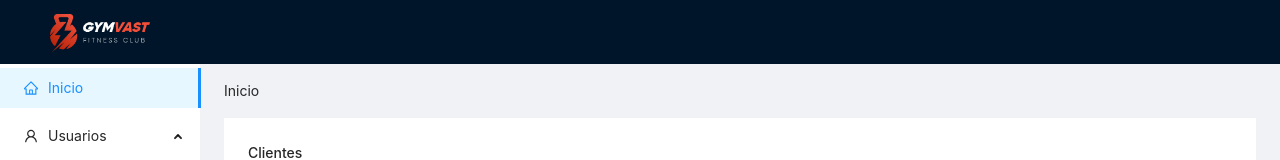
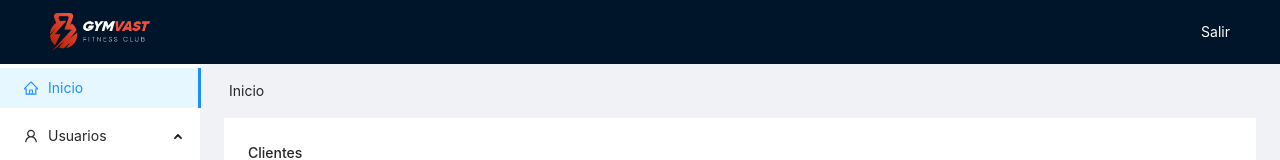
Before and after one commit to aranibar28/back-office, a React (Create React App) app: page /clientes in a window 1280 px wide. Shown: the top 160 px of the page. Built offline with nearby package versions, Linux system fonts and the light colour scheme.

Commit message:
add menu

```diff
--- a/src/App.js
+++ b/src/App.js
@@ -11,7 +11,7 @@ import {
   QuestionCircleOutlined,
 } from "@ant-design/icons";
 import { RouterMain } from "./router";
-/* import { TodoList } from "./todo-list"; */
+import { HeaderContainer } from "./components/header";
 
 const { SubMenu } = Menu;
 const { Header, Content, Sider } = Layout;
@@ -19,10 +19,8 @@ const { Header, Content, Sider } = Layout;
 export function App() {
   return (
     <Layout className="wrapper">
-      <Header className="header">
-        <div>
-          <img src="../logo-red.png" alt="logo" className="slogan" />
-        </div>
+      <Header>
+        <HeaderContainer />
       </Header>
       <Layout>
         <Sider width={200} className="site-layout-background">
@@ -69,18 +67,11 @@ export function App() {
           </Menu>
         </Sider>
         <Layout style={{ padding: "0 24px 24px" }}>
-          <Breadcrumb style={{ margin: "16px 0" }}>
+          <Breadcrumb style={{ margin: "16px 5px" }}>
             <Breadcrumb.Item>Inicio</Breadcrumb.Item>
           </Breadcrumb>
-          <Content
-            className="site-layout-background"
-            style={{
-              padding: 24,
-              margin: 0,
-              minHeight: 280,
-            }}
-          >
-            <RouterMain />
+          <Content className="content site-layout-background">
+            <RouterMain /> {/* <- AQUI VAN TODAS LAS VISTAS */}
           </Content>
         </Layout>
       </Layout>
--- /dev/null
+++ b/src/components/header/index.js
@@ -0,0 +1,8 @@
+export function HeaderContainer() {
+  return (
+    <div className="header-container">
+      <img src="../logo-red.png" alt="logo" className="logo" />
+      <span>Salir</span>
+    </div>
+  );
+}
--- a/src/modules/reservas/containers/reservas-schedule/index.jsx
+++ b/src/modules/reservas/containers/reservas-schedule/index.jsx
@@ -1,7 +1,19 @@
+import { /* Form */ Input, Button, DatePicker } from "antd";
+const { RangePicker } = DatePicker;
+
 export function Schedule() {
   return (
     <div>
-      <h1>Lista de Horarios</h1>
+      <h2 className="m-2">Registrar Horario</h2>
+      <div className="todo-list container flex items-center">
+        <div className="flex">
+          <Input placeholder="Nombre" className="m-2" />
+          <RangePicker className="full-width m-2" />
+        </div>
+        <Button type="primary" className="m-2" ghost>
+          Registrar
+        </Button>
+      </div>
     </div>
   );
 }
--- a/src/router.js
+++ b/src/router.js
@@ -24,7 +24,7 @@ export function RouterMain() {
         {routesMain.map((router, id) => (
           <Route key={id} path={router.path} render={() => router.component} />
         ))}
-        <Redirect from="*" to="/index" />
+        <Redirect from="*" to="/" />
       </Switch>
     </Router>
   );
--- a/src/styles/main.scss
+++ b/src/styles/main.scss
@@ -1,14 +1,15 @@
-.logo {
-  float: left;
-  width: 120px;
-  height: 31px;
-  margin: 16px 24px 16px 0;
-  background: rgba(255, 255, 255, 0.3);
+.header-container{
+  display: flex;
+  justify-content: space-between;
+  align-items: center;
+  color: white;
+  .logo {
+    width: 100px;
+  }
 }
 
-.ant-row-rtl .logo {
-  float: right;
-  margin: 16px 0 16px 24px;
+.wrapper{
+  min-height: 100vh;
 }
 
 .site-layout-background {
@@ -17,8 +18,13 @@
 
 .container {
   max-width: 600px;
-  margin: auto;
+/*   margin: auto; */
   padding: 20px 0;
+}
+
+.content{
+  padding: 24px;
+  margin: 0;
 }
 
 .flex {
@@ -29,6 +35,10 @@
   align-items: center;
 }
 
+.text-center {
+  text-align: center;
+}
+
 .m-2 {
   margin: 0.5rem;
 }
@@ -36,11 +46,3 @@
 .full-width {
   width: 100%;
 }
-
-.slogan{
-  width: 100px;
-}
-
-.wrapper{
-  min-height: 100vh;
-}
```
Also changed, not shown: src/modules/siderbar/siderbar-data.jsx (added).
